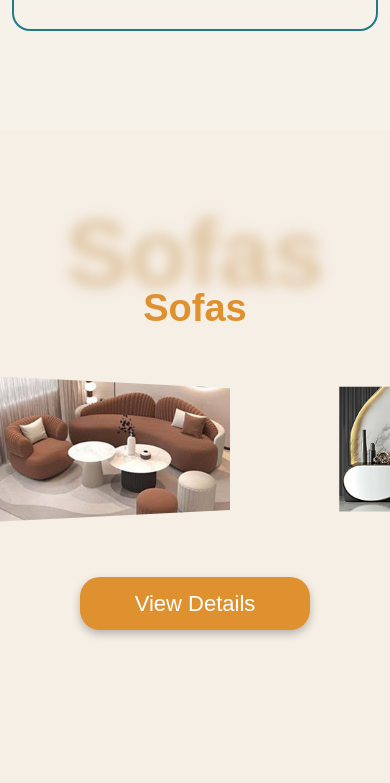
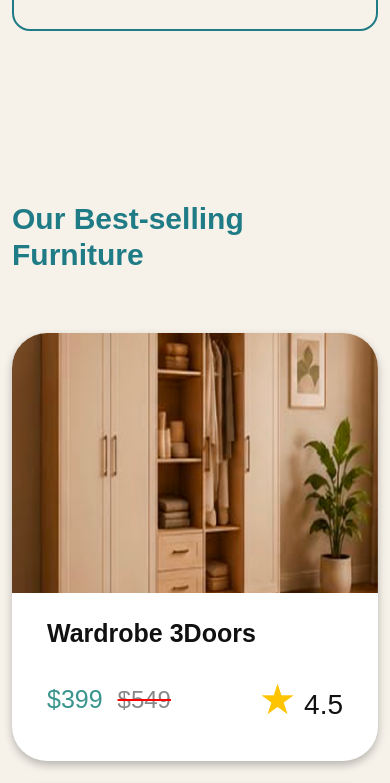
Before and after one commit to shatha-awaja/Livora-Furniture, a plain HTML site: page index.html in a window 390 px wide. Shown: the part 4320-5103 px from the top of the page. Drawn offline with nearby package versions, Linux system fonts and the light colour scheme; files whose address does not match are found by name.

Commit message:
Add files via upload

```diff
--- a/index.html
+++ b/index.html
@@ -35,15 +35,17 @@
           </button>
 
           <div class="collapse navbar-collapse justify-content-center" id="mainNavbar">
-            <ul class="navbar-nav gap-lg-4 text-center">
+            <ul class="navbar-nav gap-lg-2 text-center">
               <li class="nav-item">
                 <a class="nav-link active" href="#home">Home</a>
               </li>
+              <li class="nav-item"><a class="nav-link"  href="#about">About Us</a></li>
+              <li class="nav-item"><a class="nav-link"  href="#Features">Features</a></li>
               <li class="nav-item"><a class="nav-link"  href="#services">Services</a></li>
+              <li class="nav-item"><a class="nav-link"  href="#categories">categories</a></li>
               <li class="nav-item"><a class="nav-link"  href="#selling">BestSellers</a></li>
-              <li class="nav-item"><a class="nav-link"  href="#ai">Features</a></li>
               <li class="nav-item"><a class="nav-link"  href="#review">Review</a></li>
-              <li class="nav-item"><a class="nav-link"  href="#about">About Us</a></li>
+
             </ul>
           </div>
         </nav>
@@ -90,7 +92,7 @@
   </div>
 </section>
   <!-- ================= why-choose-livora ================= -->
-  <section class="why-choose-livora" >
+  <section class="why-choose-livora" id="Features" >
     <div class="myimg"><img src="img/group why.png" alt=""></div>
         <div class="container">
           <h1 class="why-title"  data-aos="fade-up">
@@ -223,13 +225,11 @@
   </section>
 
  <!-- ================= CATEGORIES ================= -->
-<section class="categories" >
+<section class="categories" id="categories" >
   <div class="container">
 
     <div class="categories-wrapper">
-    <div class="div1">
-
-    </div>
+    <div class="div1"></div>
 
       <div class="row align-items-center">
 
@@ -298,56 +298,29 @@
         </div>
 
       </div>
-
     </div>
 
   </div>
 </section>
 
 <!-- ================= SOFAS ================= -->
-<!-- ================= SOFAS ================= -->
-<section class="sofas-section" id="sofas">
-  <div class="container-fluid text-center px-0 position-relative">
 
-    <h2 class="sofa-bg">Sofas</h2>
-    <h3 class="sofa-title">Sofas</h3>
 
-    <div class="swiper sofaSwiper">
-      <div class="swiper-wrapper sofa-wrapper">
 
-        <div class="swiper-slide sofa-slide"><img src="img/sofa1.png" class="sofa-img"></div>
-        <div class="swiper-slide sofa-slide"><img src="img/sofa2.png" class="sofa-img"></div>
-        <div class="swiper-slide sofa-slide"><img src="img/sofa3.png" class="sofa-img"></div>
-        <div class="swiper-slide sofa-slide"><img src="img/sofa4.png" class="sofa-img"></div>
-        <div class="swiper-slide sofa-slide"><img src="img/sofa5.png" class="sofa-img"></div>
-        <div class="swiper-slide sofa-slide"><img src="img/sofa6.png" class="sofa-img"></div>
-        <div class="swiper-slide sofa-slide"><img src="img/sofa7.png" class="sofa-img"></div>
-        <div class="swiper-slide sofa-slide"><img src="img/sofa8.png" class="sofa-img"></div>
-        <div class="swiper-slide sofa-slide"><img src="img/sofa9.png" class="sofa-img"></div>
-        <div class="swiper-slide sofa-slide"><img src="img/sofa10.png" class="sofa-img"></div>
-        <div class="swiper-slide sofa-slide"><img src="img/sofa11.png" class="sofa-img"></div>
-        <div class="swiper-slide sofa-slide"><img src="img/sofa12.png" class="sofa-img"></div>
 
-      </div>
-    </div>
-
-    <button class="view-btn">View Details</button>
-  </div>
-</section>
-<!-- /*****SELLING*********************************************************************/ -->
+<!-- /***** SELLING *****/ -->
 <section class="selling" id="selling">
   <div class="container">
 
     <h1>Our Best-selling Furniture</h1>
 
-    <div class="row justify-content-center g-4" data-aos="flip-right">
+    <div class="row justify-content-center g-4">
 
       <div class="col-lg-4 col-md-6">
         <div class="product-card">
           <img src="img/pic1.png" alt="">
           <div class="product-body">
             <h5>Wardrobe 3Doors</h5>
-
             <div class="price-row">
               <p>$399 <span>$549</span></p>
               <div class="rate"><span>★</span> 4.5</div>
@@ -361,7 +334,6 @@
           <img src="img/pic2.png" alt="">
           <div class="product-body">
             <h5>Dining Table Set</h5>
-
             <div class="price-row">
               <p>$799 <span>$699</span></p>
               <div class="rate"><span>★</span> 4.6</div>
@@ -375,7 +347,6 @@
           <img src="img/pic3.png" alt="">
           <div class="product-body">
             <h5>Queen Bed Frame</h5>
-
             <div class="price-row">
               <p>$499 <span>$699</span></p>
               <div class="rate"><span>★</span> 4.6</div>
@@ -386,29 +357,20 @@
 
     </div>
 
-
     <div class="slider-nav d-flex justify-content-center align-items-center gap-4">
-
       <button class="arrow-btn" id="prevProducts">
         <i class="fa-solid fa-arrow-left"></i>
       </button>
 
       <span class="dot active"></span>
       <span class="dot"></span>
-      <span class="dot"></span>
-      <span class="dot"></span>
-      <span class="dot"></span>
 
       <button class="arrow-btn" id="nextProducts">
         <i class="fa-solid fa-arrow-right"></i>
       </button>
-
     </div>
 
-
-    <a href="#download" class="pay-btn text-decoration-none">
-      Pay Now
-  </a>
+    <a href="#download" class="pay-btn text-decoration-none">Pay Now</a>
 
   </div>
 </section>
@@ -462,7 +424,7 @@
 </section>
 
 <!-- ================= AI SECTION ================= -->
-<section class="ai-section" id="ai">
+<section class="ai-section">
   <div class="container">
 
     <!-- ======== Smart AI ======== -->
@@ -595,7 +557,7 @@
       <h2 class="customer-title">What Our Customers Say</h2>
 
       <div class="d-flex justify-content-center align-items-center gap-3 gap-md-5 customer-images">
-
+ <!-- للسهم الي عليمين وليسار -->
         <button class="arrow-btn" id="prevBtn">
           <i class="fa-solid fa-arrow-left"></i>
         </button>
@@ -606,6 +568,7 @@
         <img src="img/pic4.png" class="person-img small-img d-none d-sm-block" alt="">
         <img src="img/pic5.png" class="person-img small-img d-none d-md-block" alt="">
 
+        <!-- للسهم لي عليمين  -->
         <button class="arrow-btn" id="nextBtn">
           <i class="fa-solid fa-arrow-right"></i>
         </button>
@@ -768,6 +731,25 @@
 <script src="https://cdn.jsdelivr.net/npm/swiper@11/swiper-bundle.min.js"></script>
 
 <script>
+
+  // ================= SELLING =================
+  var swiper = new Swiper('.mySwiper', {
+            effect: 'coverflow',
+            grabCursor: true,
+            centeredSlides: true,
+            slidesPerView: 'auto',
+            loop: true,
+            coverflowEffect: {
+                rotate: 30,
+                stretch: 0,
+                depth: 200,
+                modifier: 1,
+                slideShadows: true,
+            },
+            pagination: {
+                el: '.swiper-pagination',
+            },
+        });
   const pages = [
     [
       ["img/pic1.png", "Wardrobe 3Doors", "$399", "$549", "4.5"],
@@ -781,20 +763,30 @@
     ]
   ];
 
-
   let currentPage = 0;
 
   const cards = document.querySelectorAll(".product-card");
   const dots = document.querySelectorAll(".dot");
 
   function showPage(){
-    cards.forEach(function(card, index){
+
+    cards.forEach(function(card,index){
+
       card.querySelector("img").src = pages[currentPage][index][0];
-      card.querySelector("h5").textContent = pages[currentPage][index][1];
+
+      card.querySelector("h5").textContent =
+      pages[currentPage][index][1];
+
       card.querySelector(".price-row p").innerHTML =
-        pages[currentPage][index][2] + " <span>" + pages[currentPage][index][3] + "</span>";
+      pages[currentPage][index][2] +
+      " <span>" +
+      pages[currentPage][index][3] +
+      "</span>";
+
       card.querySelector(".rate").innerHTML =
-        "<span>★</span> " + pages[currentPage][index][4];
+      "<span>★</span> " +
+      pages[currentPage][index][4];
+
     });
 
     dots.forEach(function(dot){
@@ -805,6 +797,7 @@
   }
 
   document.getElementById("nextProducts").onclick = function(){
+
     currentPage++;
 
     if(currentPage >= pages.length){
@@ -815,14 +808,19 @@
   };
 
   document.getElementById("prevProducts").onclick = function(){
+
     currentPage--;
 
     if(currentPage < 0){
-      currentPage = pages.length - 1;
+      currentPage = pages.length-1;
     }
 
     showPage();
   };
+
+
+  // ================= CATEGORIES =================
+
   const boxes = document.querySelectorAll(".category-box");
   const image = document.getElementById("categoryImage");
 
@@ -830,9 +828,7 @@
 
     box.onclick = function(){
 
-      if(!box.dataset.img){
-        return;
-      }
+      if(!box.dataset.img) return;
 
       boxes.forEach(function(item){
         item.classList.remove("active");
@@ -840,42 +836,52 @@
 
       box.classList.add("active");
       image.src = box.dataset.img;
+
     };
 
   });
 
 
+
+  // ================= CUSTOMERS =================
+
   const customers = [
+
   {
-      img: "img/picc1.png",
-      name: "Adam M.",
-      job: "Customer",
-      review: "Amazing service and very fast delivery."
+  img:"img/picc1.png",
+  name:"Adam M.",
+  job:"Customer",
+  review:"Amazing service and very fast delivery."
   },
+
   {
-      img: "img/picc2.png",
-      name: "Omar S.",
-      job: "HomeOwner",
-      review: "The furniture quality was excellent."
+  img:"img/picc2.png",
+  name:"Omar S.",
+  job:"HomeOwner",
+  review:"The furniture quality was excellent."
   },
+
   {
-      img: "img/picc3.png",
-      name: "Noura A.",
-      job: "HomeOwner",
-      review: "Fast delivery, great quality, and the cleaning service is top-notch."
+  img:"img/picc3.png",
+  name:"Noura A.",
+  job:"HomeOwner",
+  review:"Fast delivery, great quality, and the cleaning service is top-notch."
   },
+
   {
-      img: "img/pic4.png",
-      name: "Sara H.",
-      job: "Designer",
-      review: "Beautiful furniture and very helpful support."
+  img:"img/pic4.png",
+  name:"Sara H.",
+  job:"Designer",
+  review:"Beautiful furniture and very helpful support."
   },
+
   {
-      img: "img/pic5.png",
-      name: "Lina K.",
-      job: "Architect",
-      review: "The app made shopping so easy."
+  img:"img/pic5.png",
+  name:"Lina K.",
+  job:"Architect",
+  review:"The app made shopping so easy."
   }
+
   ];
 
   const imgs = document.querySelectorAll(".customer-images .person-img");
@@ -884,97 +890,104 @@
   const reviewEl = document.querySelector(".review");
 
   function render(){
-    imgs.forEach((img, index) => {
+
+  imgs.forEach(function(img,index){
+
   img.src = customers[index].img;
 
-      img.classList.remove("active-img", "small-img");
+  img.classList.remove("active-img","small-img");
 
-      if(index === 2){
+  if(index===2){
+
   img.classList.add("active-img");
+
   }else{
+
   img.classList.add("small-img");
+
   }
+
   });
 
   nameEl.textContent = customers[2].name;
   jobEl.textContent = customers[2].job;
   reviewEl.textContent = customers[2].review;
+
   }
 
   document.getElementById("nextBtn").onclick = function(){
+
   const first = customers.shift();
+
   customers.push(first);
+
   render();
+
   };
 
   document.getElementById("prevBtn").onclick = function(){
+
   const last = customers.pop();
+
   customers.unshift(last);
+
   render();
+
   };
 
 
-  // ===== Swiper تبع الخدمات =====
-  const servicesSwiper = new Swiper(".services-swiper", {
-    slidesPerView: 3.4,
-    spaceBetween: 22,
-    grabCursor: true,
+  // ================= SERVICES SWIPER =================
+
+  const servicesSwiper = new Swiper(".services-swiper",{
+
+  slidesPerView:3.4,
+  spaceBetween:22,
+  grabCursor:true,
 
   breakpoints:{
+
   0:{
   slidesPerView:1.2,
   spaceBetween:15
   },
+
   576:{
   slidesPerView:2.2,
   spaceBetween:18
   },
+
   992:{
   slidesPerView:3.4,
   spaceBetween:22
   }
+
   }
+
   });
 
 
-  // ===== Swiper تبع Sofas =====
-  const sofaSwiper = new Swiper(".sofaSwiper", {
-    slidesPerView: 4,
-    spaceBetween: 18,
-    grabCursor: true,
-    loop: true,
+  // ================= SERVICES CARDS =================
 
-    breakpoints: {
-      0: {
-        slidesPerView: 1.3,
-        spaceBetween: 12
-      },
-      576: {
-        slidesPerView: 2.2,
-        spaceBetween: 14
-      },
-      992: {
-        slidesPerView: 4,
-        spaceBetween: 18
-      }
-    }
-  });
-
-
-  // ===== فتح وإغلاق كروت الخدمات =====
   const serviceCards = document.querySelectorAll(".service-card");
 
-  serviceCards.forEach(card => {
-    card.addEventListener("click", () => {
+  serviceCards.forEach(function(card){
 
-      serviceCards.forEach(item=>{
+  card.onclick = function(){
+
+  serviceCards.forEach(function(item){
+
   if(item!==card){
+
   item.classList.remove("open");
+
   }
+
   });
 
   card.classList.toggle("open");
-    });
+
+  };
+
   });
 
   </script>
--- a/style.css
+++ b/style.css
@@ -12,6 +12,7 @@
   --dark:#111;
 }
 
+
 *{
   margin:0;
   padding:0;
@@ -66,7 +67,8 @@ img{
   font-weight:600;
   position:relative;
   transition:0.3s;
- right: 100px;
+ right: 120px;
+
 }
 
 /* Home */
@@ -91,17 +93,6 @@ img{
   color: var(--gold) !important;
 }
 
-/* عند مرور الماوس خلي خط تحت النافبار وبلون زي الهزم  */
-/* .nav-link:hover::after{
-  content:"";
-  position:absolute;
-  left:12px;
-  right:12px;
-  bottom:-5px;
-  height:3px;
-  background:var(--gold);
-  border-radius:5px;
-} */
 
 /* كلاس لصورة التايتل والنص الي تحتها */
 .hero-content{
@@ -161,7 +152,10 @@ img{
 .outline-btn:hover{
   transform:scale(1.08);
 }
-
+.main-btn a,
+.outline-btn a{
+  text-decoration: none;
+}
 /* ================= ABOUT ================= */
 /* الاب الكبير ريليتف */
 .about{
@@ -249,6 +243,7 @@ img{
 
 .why-title{
   font-weight: 600;
+  color:black ;
 }
 
 .why-title span{
@@ -629,111 +624,75 @@ img{
 }
 
 /* ================= SOFAS ================= */
-/* ================= SOFAS ================= */
-
-
-.sofas-section{
-  background:#f6efe6;
-  min-height:100vh;
-  overflow:hidden;
-  padding:40px 0 80px;
-  position:relative;
-}
-
-.sofa-bg{
-  font-size:150px;
-  font-weight:900;
-  color:#d9b98f;
-  opacity:.8;
-  filter:blur(7px);
-  position:absolute;
-  top:25px;
-  left:50%;
-  transform:translateX(-50%);
-  z-index:0;
-}
-
-.sofa-title{
-  color:#df9130;
-  font-size:38px;
-  font-weight:800;
-  padding-top:145px;
-  position:relative;
-  z-index:2;
-}
-
-.sofaSwiper{
-  width:110%;
-  margin-top:45px;
-  overflow:hidden;
-  position:relative;
-  z-index:2;
-  }
-
-
-/* بدل .swiper-wrapper */
-.sofa-wrapper{
-  align-items:center;
-}
-
-/* بدل .swiper-slide */
-.sofa-slide{
-  width:auto;
-}
-
-.sofa-img{
-  width:330px;
-  height:175px;
-  object-fit:cover;
-  display:block;
-}
-
-/* الميلان زي الصورة */
-.swiper-slide:nth-child(4n+1) .sofa-img{
-  clip-path:polygon(0 0,100% 8%,100% 92%,0 100%);
-}
-
-.swiper-slide:nth-child(4n+2) .sofa-img,
-.swiper-slide:nth-child(4n+3) .sofa-img{
-  clip-path:polygon(0 7%,100% 7%,100% 93%,0 93%);
-}
-
-.swiper-slide:nth-child(4n) .sofa-img{
-  clip-path:polygon(0 8%,100% 0,100% 100%,0 92%);
-}
-
-.view-btn{
-  margin-top:55px;
-  background:#df9130;
-  color:white;
-  font-size:30px;
-  padding:12px 95px;
-  border:0;
-  border-radius:20px;
-  box-shadow:0 4px 8px rgba(0,0,0,.25);
-  position:relative;
-  z-index:3;
-}
-
-@media(max-width:768px){
-  .sofa-bg{
-    font-size:95px;
-  }
-
-  .sofa-title{
-    padding-top:115px;
-  }
-
-  .sofa-img{
-    width:230px;
-    height:145px;
-  }
-
-  .view-btn{
-    font-size:22px;
-    padding:10px 55px;
-  }
-}
+h1 { color: #d35400; margin-top: 50px; }
+
+        .swiper {
+            width: 100%;
+            padding-top: 50px;
+            padding-bottom: 50px;
+        }
+
+        .swiper-slideServies {
+            width: 350px; /* عرض الكنبة */
+            height: 350px;
+            background-position: center;
+            background-size: cover;
+            border-radius: 20px;
+            overflow: hidden;
+            box-shadow: 0 10px 20px rgba(0,0,0,0.1);
+        }
+
+        .swiper-slideServies img {
+            width: 100%;
+            height: 100%;
+            object-fit: cover;
+        }
+
+        .view-details-btn {
+            background-color: #d35400;
+            color: white;
+            padding: 15px 50px;
+            border: none;
+            border-radius: 10px;
+            font-size: 18px;
+            margin-top: 30px;
+            cursor: pointer;
+            text-decoration: none;
+        }
+
+        .sofa {
+          width: 100%;
+          padding-top: 50px;
+          padding-bottom: 50px;
+      }
+
+      .sofa-slide {
+          width: 350px; /* عرض الكنبة */
+          height: 350px;
+          background-position: center;
+          background-size: cover;
+          border-radius: 20px;
+          overflow: hidden;
+          box-shadow: 0 10px 20px rgba(0,0,0,0.1);
+      }
+
+      .sofa-slide img {
+          width: 100%;
+          height: 100%;
+          object-fit: cover;
+      }
+
+      .view-details-btn {
+          background-color: #d35400;
+          color: white;
+          padding: 15px 50px;
+          border: none;
+          border-radius: 10px;
+          font-size: 18px;
+          margin-top: 30px;
+          cursor: pointer;
+          text-decoration: none;
+      }
 /***********************selllinnng*****/
 .selling{
   background:#f6f2ea;
@@ -836,13 +795,14 @@ img{
 }
 .pay-btn{
   display:block;
-  width:fit-content;
+  width:320px;
+  max-width:90%;
   margin:60px auto 0;
   background:#df9130;
   color:#fff;
   border-radius:18px;
   font-size:34px;
-  padding:12px 120px;
+  padding:12px 0;
   text-decoration:none;
   text-align:center;
 }
@@ -920,7 +880,9 @@ img{
   position:relative;
   overflow:visible;
 }
-
+.download-card button:hover{
+  transform: scale(1.1);
+}
 .download-card h4{
   font-size:26px;
   margin-bottom:2px;
@@ -975,12 +937,14 @@ img{
 .phone{
   position:absolute;
   height:auto;
-  padding-bottom: 80px;
-}
+  padding-bottom:80px;
+}
+
 .phone-box{
   position:relative;
   min-height:430px;
 }
+
 .phone-one{
   width:240px;
   right:230px;
@@ -991,74 +955,54 @@ img{
 .phone-two{
   width:300px;
   right:90px;
-  top: 20px;
+  top:20px;
   z-index:2;
 }
-
-.download-card button:hover{
-  transform:scale(1.2);
-}
-
 
 /* Responsive */
 @media(max-width:992px){
-  .mobiles{
-    text-align:center;
-    padding:60px 0 40px;
-  }
-
-  .download-wrapper{
+  .phone{
+    position:relative;
+    padding-bottom:0;
+  }
+
+  .phone-box{
+    min-height:auto;
+    margin-top:40px;
+    display:flex;
     justify-content:center;
-  }
-
+    align-items:center;
+    gap:0;
+  }
+
+  .phone-one{
+    width:220px;
+    right:auto;
+    top:auto;
+    margin-right:-70px;
+  }
+
+  .phone-two{
+    width:260px;
+    right:auto;
+    top:auto;
+  }
+}
+
+@media(max-width:576px){
   .phone-box{
-    min-height:430px;
-    margin-top:40px;
+    min-height:auto;
   }
 
   .phone-one{
-    right:50%;
-    transform:translateX(10%);
+    width:170px;
+    margin-right:-55px;
   }
 
   .phone-two{
-    right:50%;
-    transform:translateX(70%);
-  }
-}
-
-@media(max-width:576px){
-  .mobile-left h1{
-    font-size:30px;
-  }
-
-  .mobile-text{
-    font-size:18px;
-  }
-
-  .download-wrapper{
-    gap:20px;
-  }
-
-  .download-card{
     width:210px;
   }
-
-  .phone-box{
-    min-height:330px;
-  }
-
-  .phone-one{
-    width:200px;
-    top:0;
-  }
-
-  .phone-two{
-    width:240px;
-    top:70px;
-  }
-}
-
+}
 /* ================= AI SECTION ================= */
 
 .ai-section{
@@ -1603,8 +1547,8 @@ img{
   font-size:58px;
   font-weight:700;
   letter-spacing:12px;
-}
-
+  color:white;
+}
 .social a{
   width:58px;
   height:58px;
@@ -1656,7 +1600,9 @@ img{
   margin-top:15px;
   margin-left: 200px;
 }
-
+.card-bottom{
+  margin-top:10px;
+}
 
 .qr-box img{
   width:100px;
```
Lines whose indentation alone changed are shown as unchanged.
